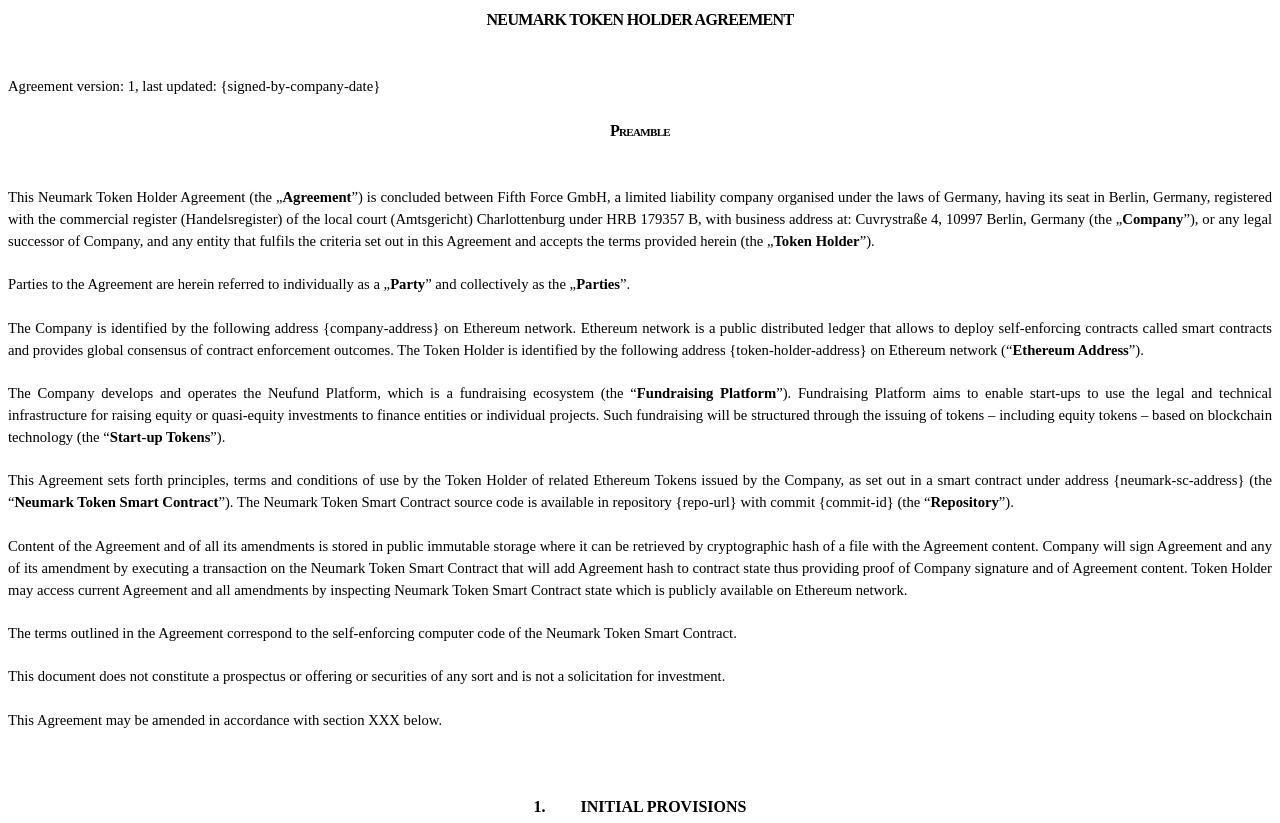
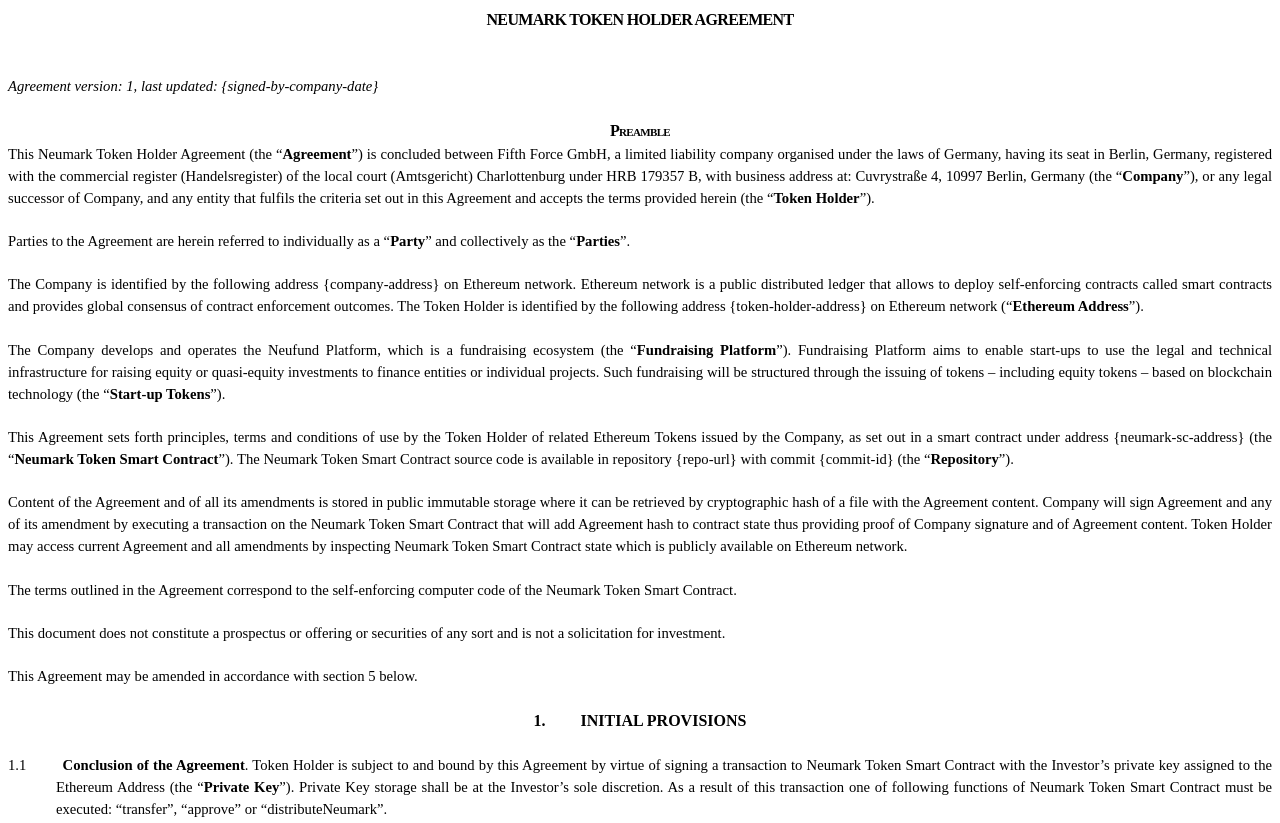
Before and after one commit to Neufund/ico-contracts, a website: page legal/NEUMARK TOKEN HOLDER AGREEMENT.html in a window 1280 px wide. Shown: the top 823 px of the page. Drawn offline with Linux system fonts and the light colour scheme.

Commit message:
updates html of legal agreements

```diff
--- a/legal/NEUMARK TOKEN HOLDER AGREEMENT.html
+++ b/legal/NEUMARK TOKEN HOLDER AGREEMENT.html
@@ -177,23 +177,22 @@
 
 <p class=MsoNormal>&nbsp;</p>
 
-<p class=MsoNormal>Agreement version: 1, last updated: {signed-by-company-date}</p>
+<p class=MsoNormal><i>Agreement version: 1, last updated:
+{signed-by-company-date}</i></p>
 
 <p class=MsoTitle>Preamble</p>
 
-<p class=MsoNormal>&nbsp;</p>
-
-<p class=MsoNormal>This Neumark Token Holder Agreement (the „<b>Agreement</b>”)
+<p class=MsoNormal>This Neumark Token Holder Agreement (the “<b>Agreement</b>”)
 is concluded between Fifth Force GmbH, a limited liability company organised
 under the laws of Germany, having its seat in Berlin, Germany, registered with
 the commercial register (Handelsregister) of the local court (Amtsgericht)
 Charlottenburg under HRB 179357 B, with business address at: Cuvrystraße 4,
-10997 Berlin, Germany (the „<b>Company</b>”), or any legal successor of
+10997 Berlin, Germany (the “<b>Company</b>”), or any legal successor of
 Company, and any entity that fulfils the criteria set out in this Agreement and
-accepts the terms provided herein (the „<b>Token Holder</b>”).</p>
+accepts the terms provided herein (the “<b>Token Holder</b>”).</p>
 
 <p class=MsoNormal>Parties to the Agreement are herein referred to individually
-as a „<b>Party</b>” and collectively as the „<b>Parties</b>”.</p>
+as a “<b>Party</b>” and collectively as the “<b>Parties</b>”.</p>
 
 <p class=MsoNormal>The Company is identified by the following address
 {company-address} on Ethereum network. Ethereum network is a public distributed
@@ -231,10 +230,7 @@
 <p class=MsoNormal>This document does not constitute a prospectus or offering
 or securities of any sort and is not a solicitation for investment.</p>
 
-<p class=MsoNormal>This Agreement may be amended in accordance with section XXX
-below.</p>
-
-<p class=MsoNormal>&nbsp;</p>
+<p class=MsoNormal>This Agreement may be amended in accordance with section 5 below.</p>
 
 <h1>1.<span style='font:7.0pt "Times New Roman"'>&nbsp;&nbsp;&nbsp;&nbsp;&nbsp;&nbsp;&nbsp;&nbsp;&nbsp;&nbsp;&nbsp;&nbsp;&nbsp;&nbsp;
 </span>INITIAL PROVISIONS</h1>
@@ -340,8 +336,8 @@
 
 <p class=MsoListParagraph>1.5<span style='font:7.0pt "Times New Roman"'>&nbsp;&nbsp;&nbsp;&nbsp;&nbsp;&nbsp;&nbsp;&nbsp;&nbsp;&nbsp;&nbsp;&nbsp;
 </span><b>Risks</b>. The Token Holder understands and accepts the inherent
-risks in connection with acquiring Neumark Tokens. In particular, but not concluding,
-the Token Holder understands the following risks:</p>
+risks in connection with acquiring Neumark Tokens. In particular, but not
+concluding, the Token Holder understands the following risks:</p>
 
 <p class=MsoListParagraph style='margin-left:1.0in'>1.5.1<span
 style='font:7.0pt "Times New Roman"'>&nbsp;&nbsp;&nbsp;&nbsp;&nbsp;&nbsp;&nbsp;
@@ -443,14 +439,12 @@
 
 <p class=MsoListParagraph>2.2<span style='font:7.0pt "Times New Roman"'>&nbsp;&nbsp;&nbsp;&nbsp;&nbsp;&nbsp;&nbsp;&nbsp;&nbsp;&nbsp;&nbsp;&nbsp;
 </span><b>Neumark Token features</b>. Neumark Token features correspond to six
-functions of the Ethereum ERC-20 token standard, as defined in
-https://github.com/ethereum/EIPs/blob/405c369510479a602e86f4b884a66dd73feb7f65/EIPS/eip-20-token-standard.md.</p>
+functions of the Ethereum ERC-20 token standard, as defined in https://github.com/ethereum/EIPs/blob/405c369510479a602e86f4b884a66dd73feb7f65/EIPS/eip-20-token-standard.md.</p>
 
 <p class=MsoListParagraph style='margin-left:1.0in'>2.2.1<span
 style='font:7.0pt "Times New Roman"'>&nbsp;&nbsp;&nbsp;&nbsp;&nbsp;&nbsp;&nbsp;
 </span>Token Holder may execute “burnNeumark” which will return corresponding
-amount of Neumark to non-issued pool, decreasing total supply of Neumark in
-circulation.</p>
+amount of Neumark to non-issued pool, decreasing total supply of Neumark in circulation.</p>
 
 <p class=MsoListParagraph>2.3<span style='font:7.0pt "Times New Roman"'>&nbsp;&nbsp;&nbsp;&nbsp;&nbsp;&nbsp;&nbsp;&nbsp;&nbsp;&nbsp;&nbsp;&nbsp;
 </span><b>Suspension of Neumark Token features</b>. Transfer feature of Neumark
@@ -473,8 +467,8 @@
 or fraud (<i>Betrug</i>), any claim of the Token Holder against the Company
 other than explicitly stated in this Agreement shall be excluded.</span></p>
 
-<h1>5.<span style='font:7.0pt "Times New Roman"'>&nbsp;&nbsp;&nbsp;&nbsp;&nbsp;&nbsp;&nbsp;&nbsp;&nbsp;&nbsp;&nbsp;&nbsp;&nbsp;&nbsp;
-</span>MISCELLANEOUS</h1>
+<h1><a name="_Ref495859739">5.<span style='font:7.0pt "Times New Roman"'>&nbsp;&nbsp;&nbsp;&nbsp;&nbsp;&nbsp;&nbsp;&nbsp;&nbsp;&nbsp;&nbsp;&nbsp;&nbsp;&nbsp;
+</span>MISCELLANEOUS</a></h1>
 
 <p class=MsoListParagraph>5.1<span style='font:7.0pt "Times New Roman"'>&nbsp;&nbsp;&nbsp;&nbsp;&nbsp;&nbsp;&nbsp;&nbsp;&nbsp;&nbsp;&nbsp;&nbsp;
 </span><b>Governing law; Jurisdiction</b>. In case of legal disputes and
@@ -499,8 +493,8 @@
 </span><b>Smart Contract Code Update</b> (“Bug-fixing provision”). The Neumark
 Token Smart Contract may provide a mechanism to amend smart contract code
 without the Token Holder authorization. This mechanism may be used to
-exclusively resolve issues with (i) smart contract security; (ii)
-non-intentional deviations from regulations as provided in sections </a>2
+exclusively resolve issues with (i) smart contract security; (ii) non-intentional
+deviations from regulations as provided in sections </a>2
 and 3 hereof; (iii) change the structure of the source code, class interfaces,
 program control flow etc. if this does not change regulations provided for in
 section 2 hereof; (iv) translate source code to other computer language without
```
Also changed, not shown: legal/RESERVATION AGREEMENT.html (+4 -4 lines).
